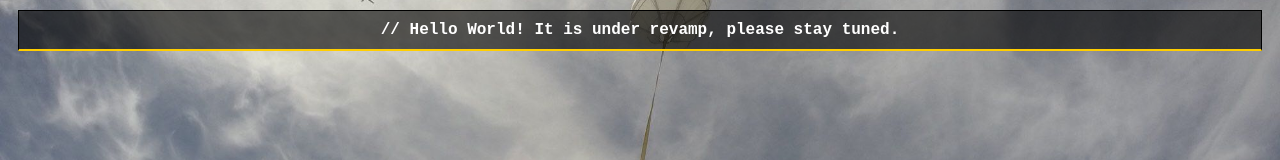
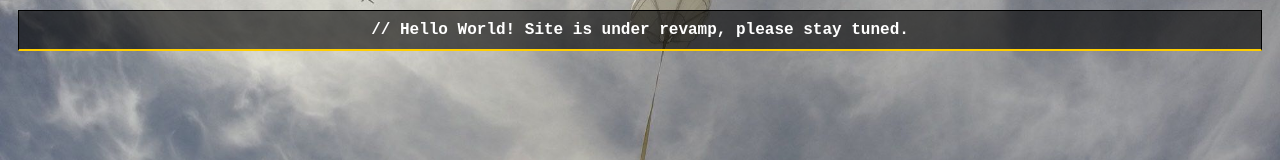
Before and after one commit to dhruvalv/-dhruvalv-.github.io, a plain HTML site: page index.html in a window 1280 px wide. Shown: the top 160 px of the page. Drawn offline with Linux system fonts and the light colour scheme.

Commit message:
sayNoToCommitMsgs

```diff
--- a/index.html
+++ b/index.html
@@ -49,7 +49,7 @@
 }
 </style>
 	</style>
-	<h4 class='opacbox'>// Hello World! It is under revamp, please stay tuned.</h4>
+	<h4 class='opacbox'>// Hello World! Site is under revamp, please stay tuned.</h4>
 		 <div class="left-box">
 			<div class="top opacbox">
 				<h1>Dhruval Variya</h1>
```
